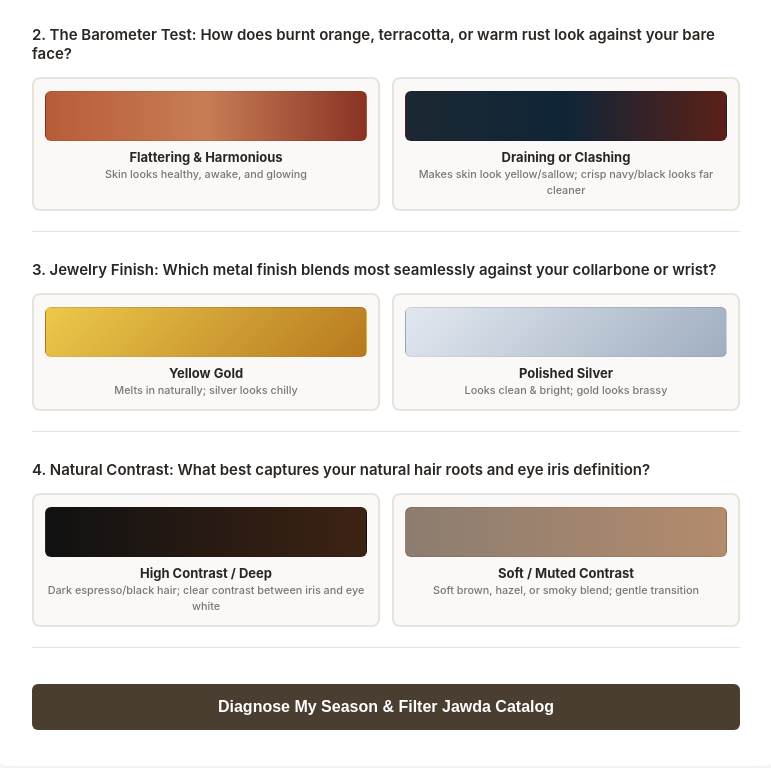
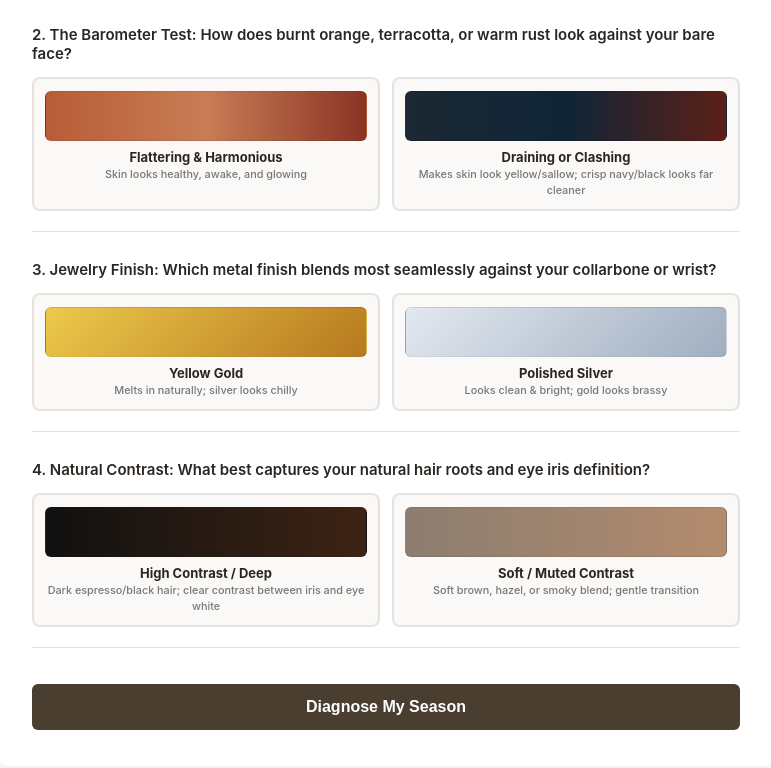
Before and after one commit to saharshiekh867-glitch/trupallete, a plain HTML site: page index.html in a window 1280 px wide. Shown: the part 508-1276 px from the top of the page, without its empty margins (254-1025 px from the left). Drawn offline with Linux system fonts and the light colour scheme.

```diff
--- a/index.html
+++ b/index.html
@@ -302,7 +302,7 @@
         </div>
       </div>
 
-      <button type="submit" class="submit-btn">Diagnose My Season & Filter Jawda Catalog</button>
+      <button type="submit" class="submit-btn">Diagnose My Season </button>
     </form>
 
     <div id="results">
```
